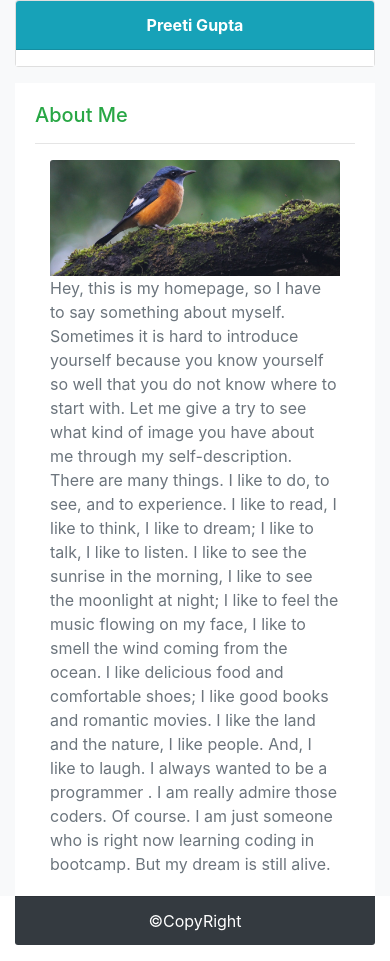
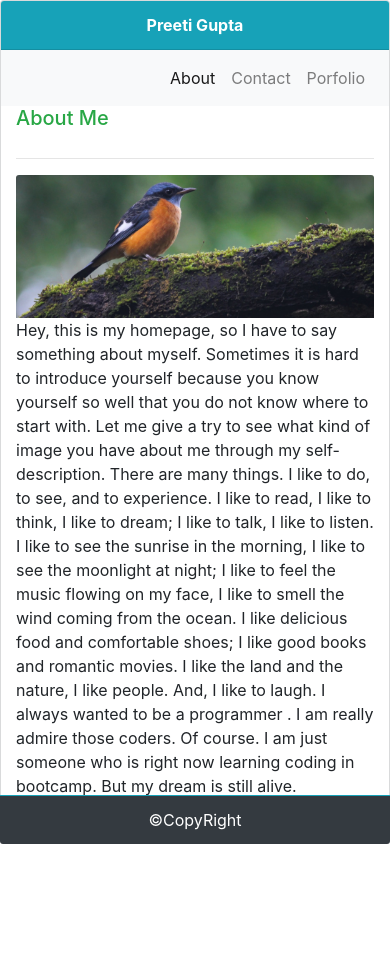
Before and after one commit to preeti1234567/Portfolio_Homework, a plain HTML site: page index.html in a window 390 px wide. After the commit the page ends 844 px from the top, so only its background shows below. Drawn offline with nearby package versions, Linux system fonts and the light colour scheme.

Commit message:
updating the index file for making mobile resposive by updating the grid layout

```diff
--- a/index.html
+++ b/index.html
@@ -2,24 +2,20 @@
 <html lang="en">
 
 <head>
-    <title>Personal Information</title>
-    <meta charset="utf-8">
-    <meta name="viewport" content="width=device-width, initial-scale=1, shrink-to-fit=no">
-    <!-- Bootstrap CSS -->
+    <meta charset="UTF-8">
+    <title>Responsive Columns</title>
     <link rel="stylesheet" href="https://stackpath.bootstrapcdn.com/bootstrap/4.5.0/css/bootstrap.min.css"
         integrity="sha384-9aIt2nRpC12Uk9gS9baDl411NQApFmC26EwAOH8WgZl5MYYxFfc+NcPb1dKGj7Sk" crossorigin="anonymous">
-
 </head>
-
 <body>
-    <div class="container bg-light">
-        <div class="card mb-3">
+    <div class="card bg-light">
+        <div class="row">
+            <div class="col-xs-3 col-sm-6 col-md-3">
                 <div class="card-header bg-info text-white display-5 text-center"><strong>Preeti Gupta</strong></div>
-            <div class="row-xs-6-sm-6-mb-4"></div>
-            <nav class="navbar navbar-expand-lg navbar-light bg-white">
-                <div class="collapse navbar-collapse"></div>
-                <div class="collapse navbar-collapse" id="navbarSupportedContent">
-                    <ul class="navbar-nav">
+            </div>
+            <div class="col-xs-3 col-sm-6 col-md-9">
+                <nav class="navbar navbar-expand navbar-light bg-light">
+                    <ul class="navbar-nav ml-auto">
                         <li class="nav-item active">
                             <a class="nav-link" href="#">About <span class="sr-only">(current)</span></a>
                         </li>
@@ -30,22 +26,23 @@
                             <a class="nav-link" href="#">Porfolio</a>
                         </li>
                     </ul>
-                </div>
                 </nav>
             </div>
-
-
-
-        <div class="card-body text-secondary bg-white">
+        </div>
+        <div class="container bg-white">
+            <div class="row">
+                <div class="col-xs-3 col-sm-6 col-md-12">
                     <h5 class="card-title text-success">About Me</h5>
+                </div>
+                <div class="col-xs-3 col-sm-6 col-md-12">
                     <hr>
-            <div class="container">
-                <div class="row">
-                    <div class="col-xs-3 col-sm-6">
+                </div>
+                <div class="col-xs-3 col-sm-6 col-md-6">
                     <img class="card-img-top" src="image.jpg" alt="Card image cap" />
                 </div>
-                    <div class="col-xs-3 col-sm-6">
-                        <p class="card-text">Hey, this is my homepage, so I have to say something about
+                <div class="col-xs-3 col-sm-6 col-md-6">
+                    <div>
+                        Hey, this is my homepage, so I have to say something about
                         myself. Sometimes it is hard to introduce yourself because you know yourself so well that
                         you do
                         not know where to start with. Let me give a try to see what kind of image you have about me
@@ -59,20 +56,18 @@
                         and romantic movies. I like the land and the nature, I like people. And, I like
                         to laugh. I always wanted to be a programmer . I am really admire those coders. Of course. I
                         am just someone who is right now learning coding in bootcamp. But my dream is still alive.
-                        </p>
                     </div>
                 </div>
             </div>
         </div>
-    </div>
-    <div class="container">
         <div class="row">
-            <div class="col-xs-3 col-sm-12">
-                <div class=" card-footer text-center text-white bg-dark mb-3">&copy;CopyRight</div>
+            <div class="col-xs-3 col-sm-6 col-md-12">
+                <div class="card-footer text-center text-white bg-dark border-top border-info fixed-bottom">
+                    &copy;CopyRight
                 </div>
             </div>
         </div>
     </div>
+</body>
 
-
-</body>
+</html>
```
Lines whose indentation alone changed are shown as unchanged.
